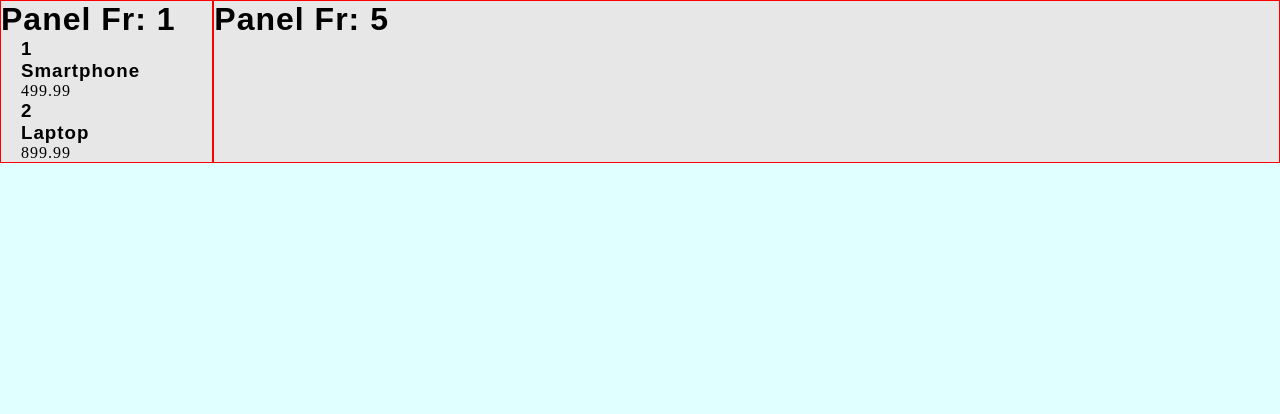
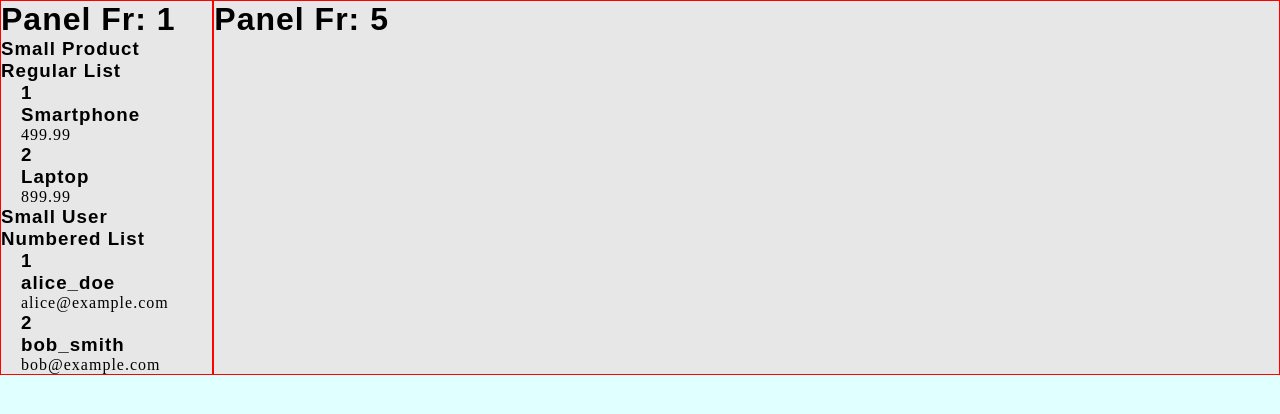
Before and after one commit to pdharma01/react-design-patterns-02-tsc, a React (Vite) app: page / in a window 1280 px wide. Shown: the top 414 px of the page. Built offline with nearby package versions, Linux system fonts and the light colour scheme.

Commit message:
numbered list hoc attempt

```diff
--- a/src/App.tsx
+++ b/src/App.tsx
@@ -5,13 +5,17 @@ import SplitScreenContainer from './components/SplitScreenContainer'
 import SplitScreenPanel from './components/SplitScreenPanel'
 // Lists
 import RegularList from './components/RegularList'
-import SmallListItem from './components/SmallListItem'
-import { ProductType } from './components/types'
+import SmallProductListItem from './components/SmallProductListItem'
+import SmallUserListItem from './components/SmallUserListItem'
+import withNumberedList from './components/withNumberedList'
+import { ProductType, UserType } from './components/types'
 
 
 
 
-const tempData = [
+
+const tempData = {
+  products: [
     {
       "id": 1,
       "name": "Smartphone",
@@ -47,21 +51,79 @@ const tempData = [
       "description": "A portable touchscreen device for entertainment and productivity.",
       "rating": 4.2
     }
+  ],
+
+  users: [
+    {
+      "id": 1,
+      "screen_name": "alice_doe",
+      "level": 3,
+      "email": "alice@example.com",
+      "member": true
+    },
+    {
+      "id": 2,
+      "screen_name": "bob_smith",
+      "level": 32,
+      "email": "bob@example.com",
+      "member": false
+    },
+    {
+      "id": 3,
+      "screen_name": "charlie_brown",
+      "level": 24,
+      "email": "charlie@example.com",
+      "member": true
+    },
+    {
+      "id": 4,
+      "screen_name": "david_jones",
+      "level": 88,
+      "email": "david@example.com",
+      "member": true
+    },
+    {
+      "id": 5,
+      "screen_name": "eve_rodriguez",
+      "level": 14,
+      "email": "eve@example.com",
+      "member": false
+    }
   ]
 
+}
+
+const NumberedList = withNumberedList(RegularList<UserType>)
+
 function App() {
-  const [products, setProducts] = useState(tempData.slice(0, 2))
+  const [products, setProducts] = useState(tempData["products"].slice(0, 2));
+  const [users, setUsers] = useState(tempData["users"].slice(0, 2))
 
   return (
     <>
       <SplitScreenContainer>
 
         <SplitScreenPanel fr={1} >
+
+          <div>
+            <h3>Small Product Regular List</h3>
             <RegularList<ProductType>
-            items={tempData.slice(0, 2)}
-            resourceName="rrr"
-            itemComponent={SmallListItem}
+              items={products}
+              resourceName="products"
+              itemComponent={SmallProductListItem}
             />
+          </div>
+
+          <div>
+            <h3>Small User Numbered List</h3>
+            <NumberedList
+              items={users}
+              resourceName="users"
+              itemComponent={SmallUserListItem}
+            />
+          </div>
+
+
         </SplitScreenPanel>
 
         <SplitScreenPanel fr={5} >
--- a/src/components/RegularList.tsx
+++ b/src/components/RegularList.tsx
@@ -8,7 +8,10 @@
 type RegularListProps<T> = {
     items: T[];
     resourceName: string;
-    itemComponent: React.ComponentType<{ resourceName: string, item: any }>;
+    itemComponent: React.ComponentType<{
+        item: T,
+        resourceName: string
+    }>;
 };
 
 
@@ -23,8 +26,9 @@ function RegularList<T>({
             {items.map((item, index) => (
                 <div key={index + resourceName}>
                     <h3>{index + 1}</h3>
-                    {/* <ItemComponent  {...{ [resourceName]: item }} /> */}
-                    <ItemComponent  resourceName = {resourceName} item = {item} />
+                    <ItemComponent
+                        item={item}
+                        resourceName={resourceName} />
                 </div>
             ))}
         </ul>
--- a/src/components/SmallListItem.tsx
+++ /dev/null
@@ -1,36 +0,0 @@
-import { ProductType, UserType } from "./types"
-
-// const SmallListItem = ({ item } :{item :ProductType}): React.ReactNode => {
-
-type SmallListItemProps = {
-  [resourceName: string]: ProductType;
-};
-
-// const SmallListItem = (props: SmallListItemProps) => {
-
-//   const resourceName = Object.keys(props)[0]
-//   const { name, price } = props[resourceName];
-
-
-  const SmallListItem = ({
-    resourceName,
-    item}: {
-    resourceName: string,
-    item: ProductType | UserType
-  }) :React.ReactNode => {
-
-    console.log(resourceName);
-
-    // if (typeof item === "ProductType")
-    const { name, price } = item;
-    console.log(typeof item);
-
-  return (
-    <li>
-      <h3>{name}</h3>
-      <p>{price}</p>
-    </li>
-  )
-}
-
-export default SmallListItem
--- /dev/null
+++ b/src/components/SmallProductListItem.tsx
@@ -0,0 +1,25 @@
+import { ProductType } from "./types"
+
+// const SmallListItem = ({ item } :{item :ProductType}): React.ReactNode => {
+
+type SmallProductListItemProps = {
+  item: ProductType
+  resourceName: string;
+};
+
+const SmallProductListItem = ({
+  item,
+  resourceName
+}: SmallProductListItemProps): React.ReactNode => {
+
+const { name, price } = item;
+
+  return (
+    <li>
+      <h3>{name}</h3>
+      <p>{price}</p>
+    </li>
+  )
+}
+
+export default SmallProductListItem
--- /dev/null
+++ b/src/components/SmallUserListItem.tsx
@@ -0,0 +1,23 @@
+import { UserType } from "./types"
+
+type SmallUserListItemProps = {
+    item: UserType
+    resourceName: string
+}
+
+const SmallUserListItem = ({
+    item,
+    resourceName
+}: SmallUserListItemProps): React.ReactNode => {
+
+    const {screen_name, email} = item;
+  return (
+    <li>
+    <h3>{screen_name}</h3>
+    <p>{email}</p>
+  </li>
+)
+
+}
+
+export default SmallUserListItem
--- /dev/null
+++ b/src/components/withNumberedList.tsx
@@ -0,0 +1,16 @@
+
+
+
+
+
+
+function withNumberedList<T>(Component: React.ComponentType<T>): React.ComponentType<T> {
+
+    const ReturnedComponent = (props) => {
+        console.log(props);
+        return <Component {...props}/>
+    }
+  return (ReturnedComponent)
+}
+
+export default withNumberedList
```
Lines whose indentation alone changed are shown as unchanged.
